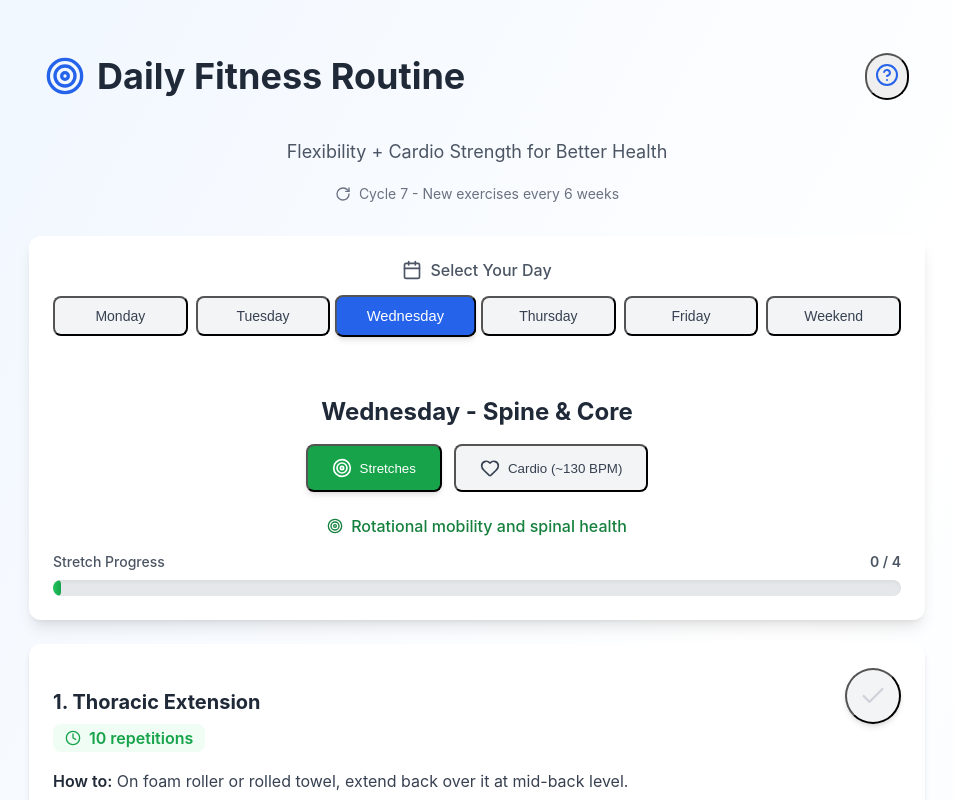
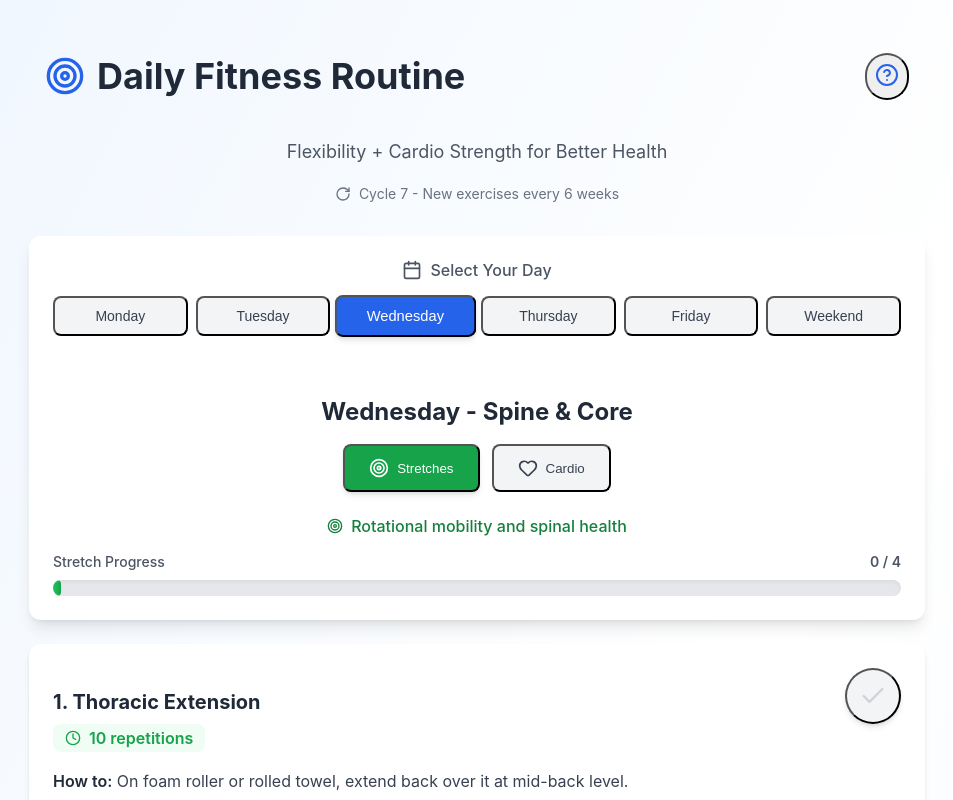
Before and after one commit to hawkesjordan0-pixel/Workout-app, a React (Create React App) app: page / in a window 1280 px wide. Shown: the top 800 px of the page, without its empty margins (163-1116 px from the left). Built offline with nearby package versions, Linux system fonts and the light colour scheme.

Commit message:
fix: remove BPM text from cardio button

```diff
--- a/src/StretchApp.js
+++ b/src/StretchApp.js
@@ -434,7 +434,7 @@ const StretchApp = () => {
                 }`}
               >
                 <Heart className="w-5 h-5" />
-                Cardio (~130 BPM)
+                Cardio
               </button>
             </div>
           </div>
```
